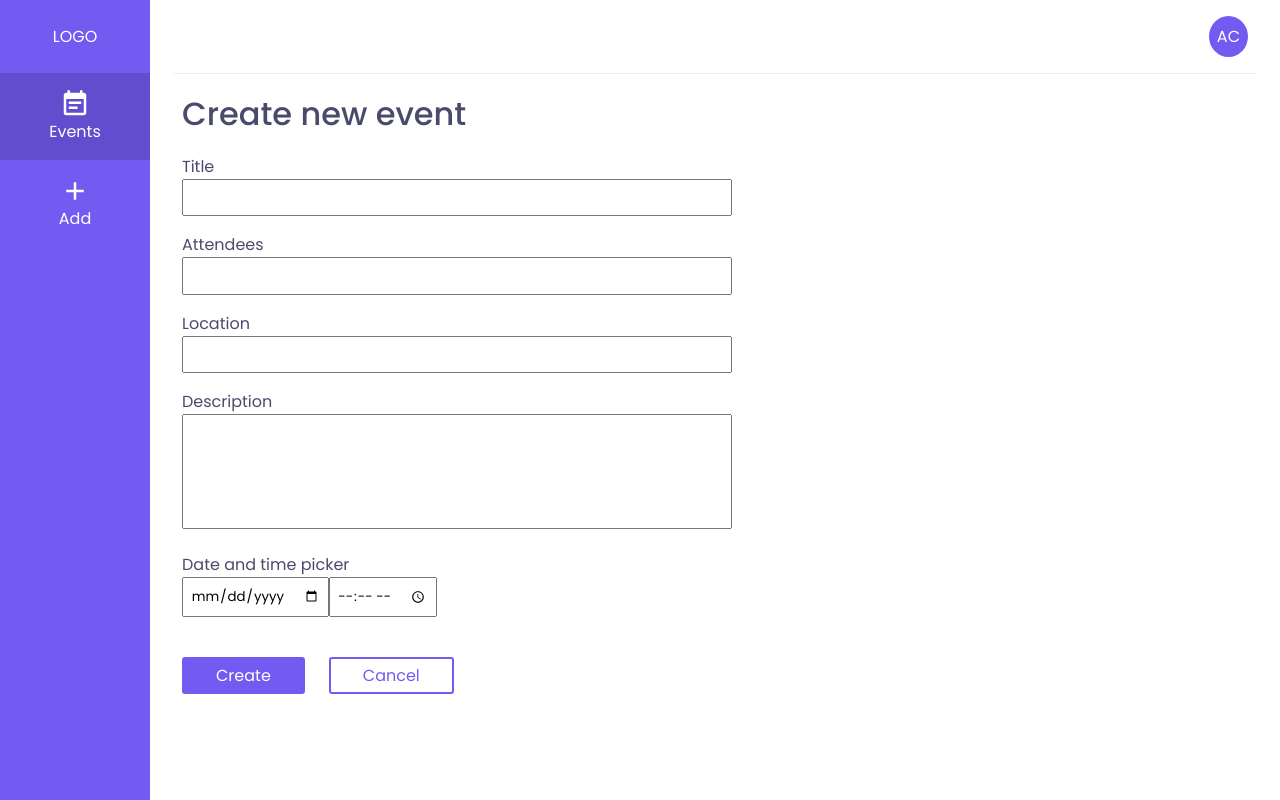
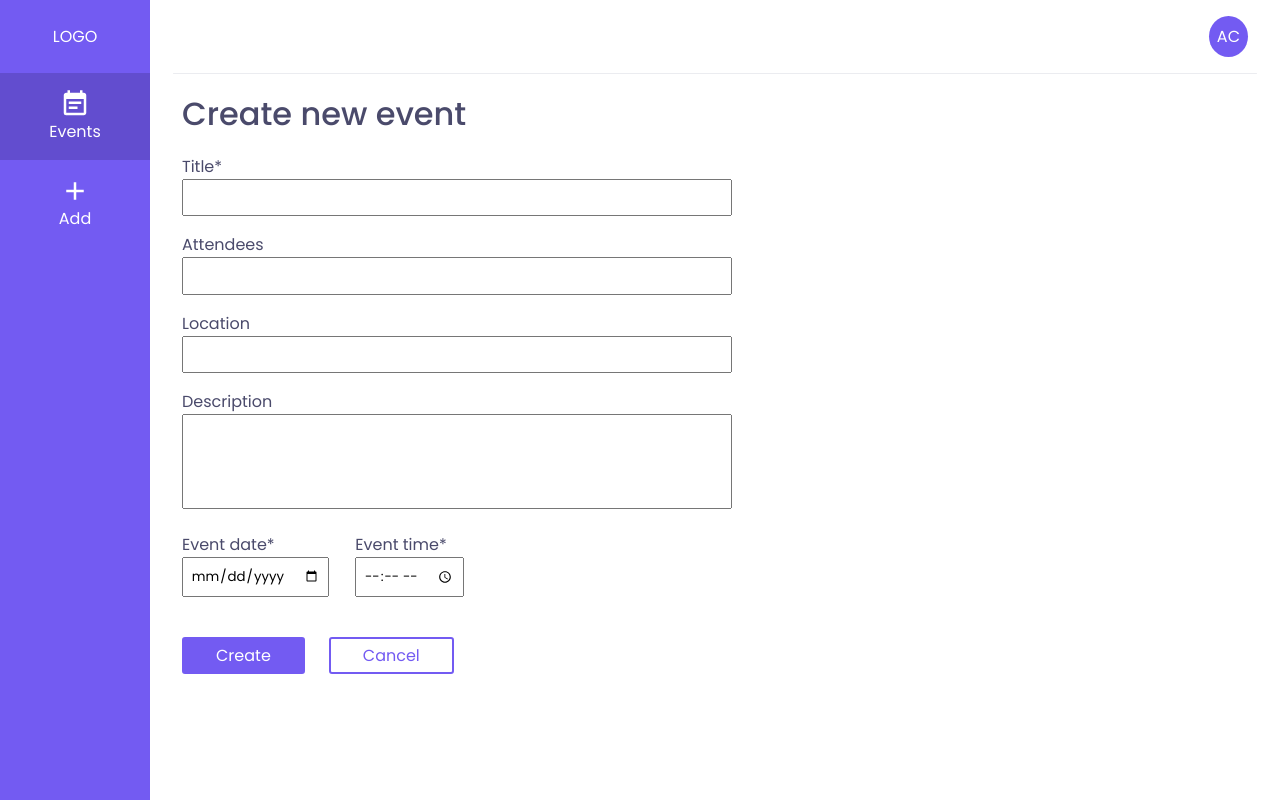
Before and after one commit to adina-ch/events-app, a React (Create React App) app: page / in a window 1280 px wide. Built offline with nearby package versions, Linux system fonts and the light colour scheme.

Commit message:
Add Formik

```diff
--- a/src/components/AddEvent/AddEvent.js
+++ b/src/components/AddEvent/AddEvent.js
@@ -1,44 +1,117 @@
-import React from "react";
 import { StyledButton, Title } from "../../assets/styles/shared.styled";
 import { CreateEvent, InputWrapper } from "./AddEvent.styled";
-import ScheduleImg from "../../assets/images/schedule.svg";
+import { useFormik } from "formik";
 
 const AddEvent = () => {
+  const formik = useFormik({
+    initialValues: {
+      title: "",
+      attendees: "",
+      location: "",
+      description: "",
+      date: "",
+      time: "",
+    },
+    onSubmit: (values) => {
+      console.log("Form data", values);
+      formik.resetForm();
+    },
+    validate: (values) => {
+      let errors = {};
+
+      if (!values.title) {
+        errors.title = "Title is required";
+      }
+
+      if (!values.date) {
+        errors.date = "Date is required";
+      }
+
+      if (!values.time) {
+        errors.time = "Time is required";
+      }
+
+      return errors;
+    },
+  });
   return (
     <CreateEvent>
       <Title>Create new event</Title>
-      <form className="create-event-form">
+      <form onSubmit={formik.handleSubmit} className="create-event-form">
         <InputWrapper>
-          <label htmlFor="title">Title</label>
-          <input type="text" id="title" />
+          <label htmlFor="title">Title*</label>
+          <input
+            id="title"
+            name="title"
+            type="text"
+            {...formik.getFieldProps("title")}
+          />
+          {formik.touched.title && formik.errors.title ? (
+            <div className="error"> {formik.errors.title}</div>
+          ) : null}
         </InputWrapper>
         <InputWrapper>
           <label htmlFor="attendees">Attendees</label>
-          <input type="text" id="attendees" />
+          <input
+            id="attendees"
+            name="attendees"
+            type="text"
+            {...formik.getFieldProps("attendees")}
+          />
         </InputWrapper>
         <InputWrapper>
           <label htmlFor="location">Location</label>
-          <input type="text" id="location" />
+          <input
+            id="location"
+            name="location"
+            type="text"
+            {...formik.getFieldProps("location")}
+          />
+        </InputWrapper>
+        <InputWrapper>
+          <label htmlFor="description">Description</label>
+          <textarea
+            id="description"
+            name="description"
+            rows="4"
+            {...formik.getFieldProps("description")}
+          />
         </InputWrapper>
 
-        <InputWrapper>
-          <label htmlFor="description">Description</label>
-          <textarea name="description" id="description" rows="5"></textarea>
-        </InputWrapper>
-        <InputWrapper>
-          <label>Date and time picker</label>
-          <input type="date" />
-          <input type="time" />
-        </InputWrapper>
+        <div className="date-time">
+          <InputWrapper>
+            <label>Event date*</label>
+            <input
+              id="date"
+              name="date"
+              type="date"
+              {...formik.getFieldProps("date")}
+            />
+            {formik.touched.date && formik.errors.date ? (
+              <div className="error"> {formik.errors.date}</div>
+            ) : null}
+          </InputWrapper>
+          <InputWrapper>
+            <label>Event time*</label>
+            <input
+              id="time"
+              name="time"
+              type="time"
+              {...formik.getFieldProps("time")}
+            />
+            {formik.touched.time && formik.errors.time ? (
+              <div className="error"> {formik.errors.time}</div>
+            ) : null}
+          </InputWrapper>
+        </div>
 
         <div className="btn-wrapper">
-          <StyledButton primary>Create</StyledButton>
-          <StyledButton>Cancel</StyledButton>
+          <StyledButton primary type="submit">
+            Create
+          </StyledButton>
+          <StyledButton type="button">Cancel</StyledButton>
         </div>
       </form>
-      {/* <div className="img-wrapper">
-          <img src={ScheduleImg} alt="schedule image" />
-        </div> */}
     </CreateEvent>
   );
 };
--- a/src/components/AddEvent/AddEvent.styled.js
+++ b/src/components/AddEvent/AddEvent.styled.js
@@ -4,6 +4,15 @@ import { colors } from "../../global/colors";
 export const CreateEvent = styled.div`
   .create-event-form {
     padding: 0 1em 1em 2em;
+  }
+
+  .error {
+    color: ${colors.error};
+    font-size: 12px;
+  }
+
+  .date-time {
+    display: flex;
   }
 `;
 
@@ -26,6 +35,10 @@ export const InputWrapper = styled.div`
     width: auto;
   }
 
+  input[type="date"] {
+    margin-right: 2em;
+  }
+
   textarea {
     resize: none;
   }
--- a/src/global/colors.js
+++ b/src/global/colors.js
@@ -16,4 +16,6 @@ export const colors = {
   background: "#ffffff",
   textLight: "#ffffff",
   textDark: "#4A4A6B",
+  error: "#FF0000",
+  success: "#32CD32",
 };
```
